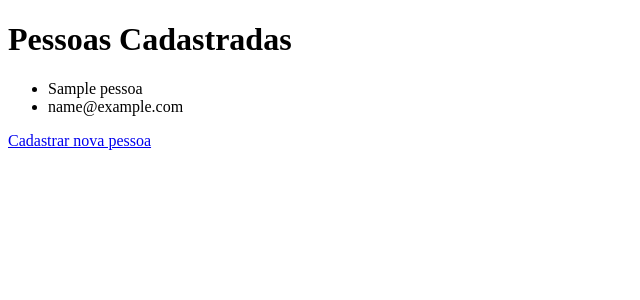
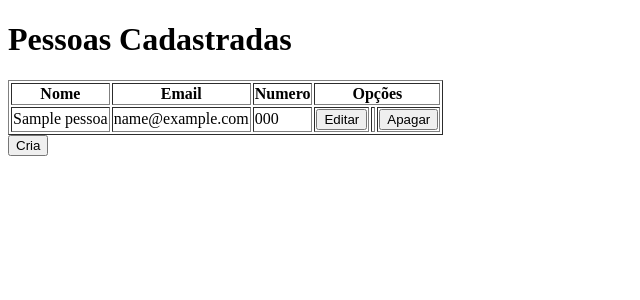
Before and after one commit to LucasAndre0719/intro_django, a Django app: template meuapp/templates/meuapp/list.html in a window 1280 px wide. Shown: the top 300 px of the page, without its empty margins (0-640 px from the left). Run offline with Django 5.2, Linux system fonts and the light colour scheme; the template is opened without the code that fills it: values that come from a table or form of the project are taken from there, others are empty; tables that the repository leaves empty hold one stand-in row (values such as "Sample post").

Commit message:
:sparkles: Criação de novos recursos

```diff
--- a/meuapp/admin.py
+++ b/meuapp/admin.py
@@ -1,7 +1,7 @@
 from django.contrib import admin
-from .models import pessoa
+from .models import Pessoa
 
 
-admin.site.register(pessoa)
+admin.site.register(Pessoa)
 
 # Register your models here.
--- a/meuapp/forms.py
+++ b/meuapp/forms.py
@@ -1,7 +1,7 @@
 from django import forms
-from .models import pessoa
+from .models import Pessoa
 
 class PessoaForm(forms.ModelForm):
     class Meta:
-        model = pessoa
+        model = Pessoa
         fields = ['nome', 'idade', 'email', 'telefone']
--- a/meuapp/models.py
+++ b/meuapp/models.py
@@ -1,6 +1,6 @@
 from django.db import models
 
-class pessoa(models.Model):
+class Pessoa(models.Model):
     nome = models.CharField(max_length=100)
     idade = models.IntegerField()
     email = models.EmailField(unique=True)
--- a/meuapp/templates/meuapp/list.html
+++ b/meuapp/templates/meuapp/list.html
@@ -7,13 +7,23 @@
 </head>
 <body>
     <h1>Pessoas Cadastradas</h1>
-    <ul>
-        {% for pessoa in Pessoas %}
-        <li>{{pessoa.nome}}</li>
-        <li>{{pessoa.email}}</li>
+    <table border="1">
+        <tr>
+            <th>Nome</th>
+            <th>Email</th>
+            <th>Numero</th>
+            <th colspan="3">Opções</th>
+        </tr>
+        {% for pessoa in pessoas %}
+        <tr>
+            <td>{{pessoa.nome}}</td>
+            <td>{{pessoa.email}}</td>
+            <td>{{pessoa.telefone}}</td>
+            <td><a href="{% url 'atualizar_pessoa' pessoa.id %}"><button>Editar</button></a><td>
+            <td><a href="{% url 'deletar_pessoa' pessoa.id %}"><button>Apagar</button></a></td>
+        </tr>
         {% endfor %}
-
-    </ul>
-    <a href="{% url 'criar_pessoa' %}">Cadastrar nova pessoa</a>
+    </table>
+    <a href="{% url 'criar_pessoa' %}"><button>Cria</button></a>
 </body>
 </html>
--- a/meuapp/urls.py
+++ b/meuapp/urls.py
@@ -1,8 +1,11 @@
 from django.urls import path
-from . views import listar_pessoas, criar_pessoa
+from . views import listar_pessoas, criar_pessoa,atualizar_pessoa, deletar_pessoa
 
 urlpatterns = [
     path('', listar_pessoas, name='listar_pessoas'),
     path('criar/', criar_pessoa, name = 'criar_pessoa'),
+    path('editar/<int:pk>', atualizar_pessoa, name ='atualizar_pessoa'),
+    path('deletar/<int:pk>', deletar_pessoa, name = 'deletar_pessoa'),
+
 
 ]
```
Also changed, not shown: meuapp/templates/meuapp/comfirmar_delete.html (added, +17 -0 lines), meuapp/views.py (+23 -2 lines).
